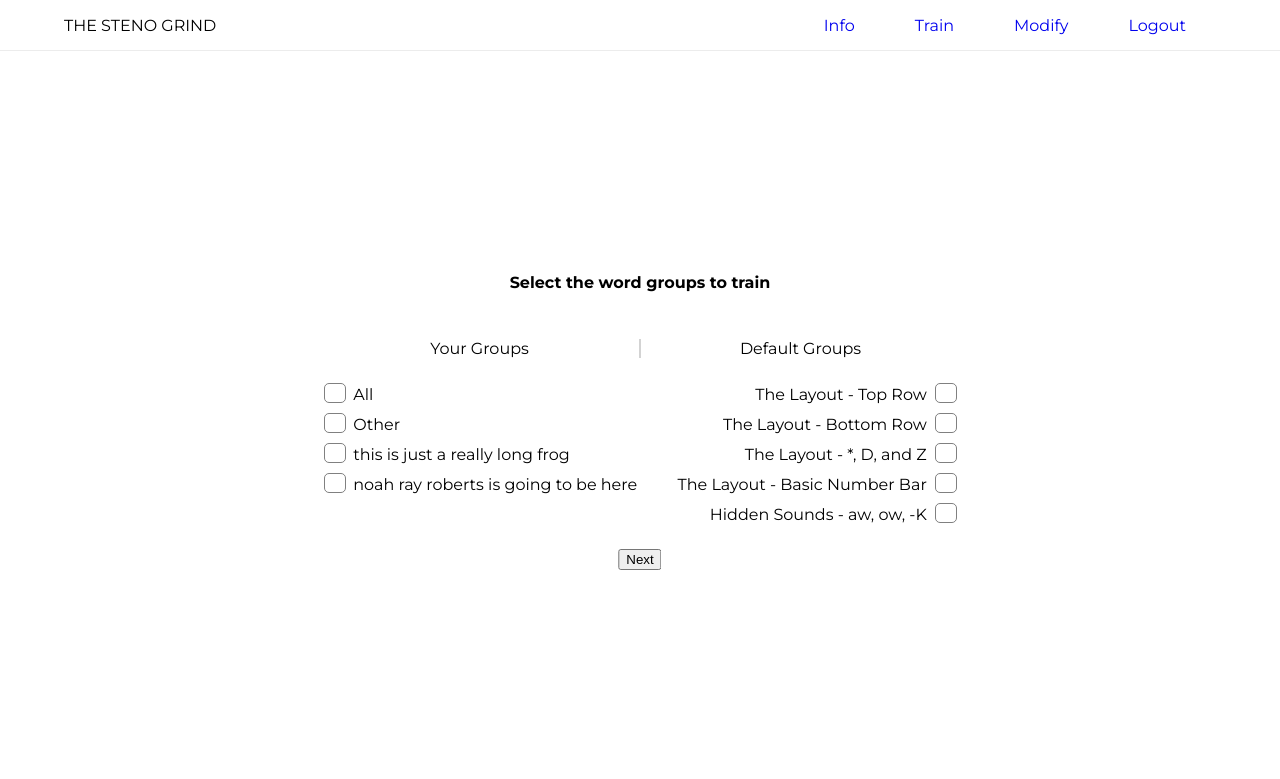
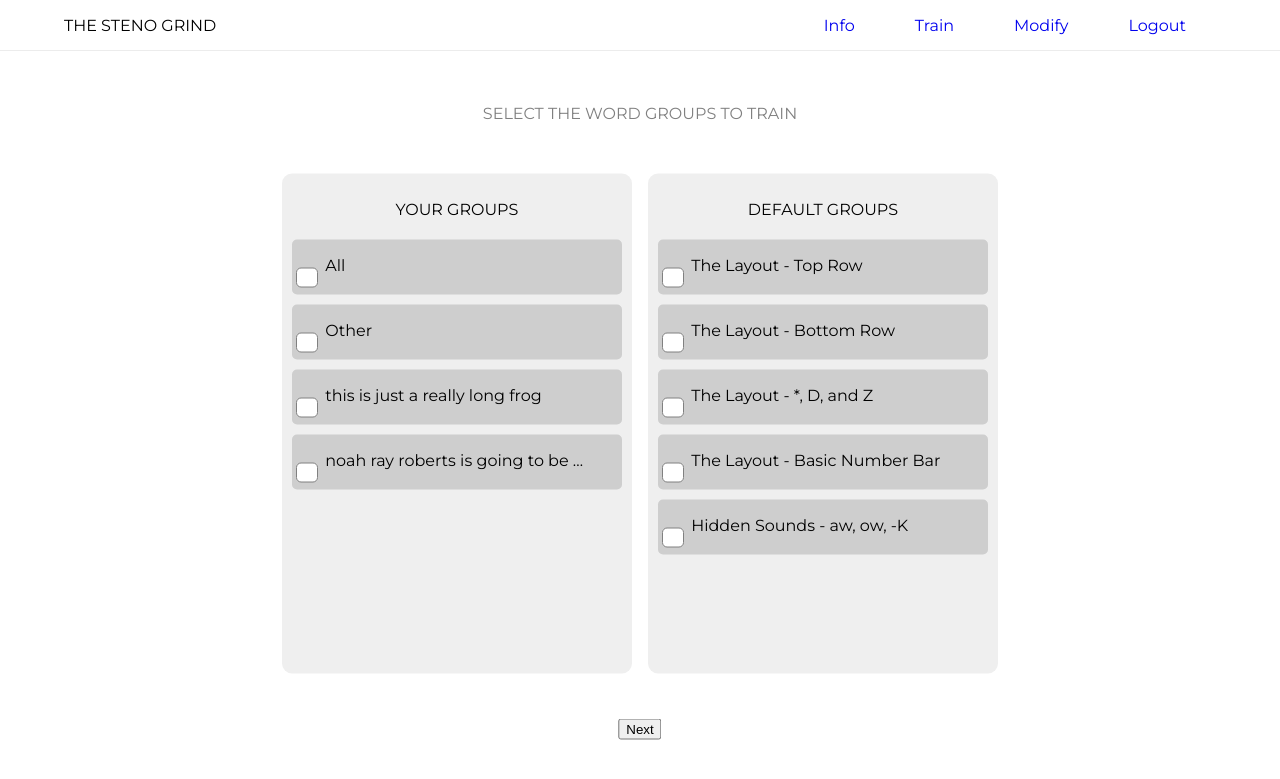
Before and after one commit to NoahRR/The-Steno-Grind, a Django app: page / in a window 1280 px wide. Shown: the top 779 px of the page. Run offline with Django 3.2, Linux system fonts and the light colour scheme; a user stored in the database is signed in; data comes from the database, SQL or seed files in the repository; both versions use the stored data as it was after the commit.

Commit message:
Redesign of train page

```diff
--- a/frontend/static/frontend/base.css
+++ b/frontend/static/frontend/base.css
@@ -11,15 +11,7 @@ input[type='checkbox'] {
 input[type='checkbox']:checked {
     background: #abd;
 }
-.group_cont input{
-    position: relative;
-    transform: translateY(30%);
-}
-.group_cont p{
-    white-space: nowrap;
-    max-width: 100px;
-    text-overflow: ellipsis;
-}
+
 .part2{
     display: none;
 }
@@ -99,3 +91,41 @@ input[type='checkbox']:checked {
     width: 100%;
     height: auto;
 }
+
+#contGroup{
+    display: grid;
+    /* grid-template-columns: repeat(auto-fit, minmax(300px, 1fr)); */
+    grid-template-columns: repeat(auto-fit, 350px);
+    grid-gap: 1rem;
+    grid-auto-flow: dense;
+    grid-auto-rows: 500px;
+    padding: 20px 20px;
+    max-width: 1000px;
+    position: relative;
+}
+.GroupItem{
+    background-color: #EFEFEF;
+    /* box-shadow: 0px 0px 8px -2px rgba(143,143,143,1); */
+    border-radius: 10px;
+    /* overflow: hidden; */
+    grid-column: span 1;
+    grid-row: span 1;
+    padding: 10px;
+    overflow-y: auto;
+}
+.group_cont{
+    width: 100%;
+    background-color: #CECECE;
+    border-radius: 5px;
+    margin: 10px 0;
+}
+.group_cont input{
+    display: inline-block;
+}
+.groupItemName{
+    display: inline-block;
+    width: 80%;
+    overflow: hidden;
+    text-overflow: ellipsis;
+    white-space: nowrap;
+}
--- a/frontend/templates/frontend/groups.html
+++ b/frontend/templates/frontend/groups.html
@@ -8,23 +8,11 @@
 {% block body %}
     <div class="centercont">
 
-        {% comment %} <div class="centercontHeader"> {% endcomment %}
-        {% comment %} </div> {% endcomment %}
-
-        {% comment %} <div class="centercontCont"> {% endcomment %}
-        {% comment %}     <div class="leftcont"> {% endcomment %}
-        {% comment %}     </div> {% endcomment %}
-
-        {% comment %}     <div class="rightcont"> {% endcomment %}
-        {% comment %}     </div> {% endcomment %}
-        {% comment %} </div> {% endcomment %}
-
-
         <form id="group_list_form" action="/train/" method="POST">
 
             <div class="centercontHeader">
-                <p class="part2" style="font-weight: 500; text-align: center;"><b>Choose how many words you would like to train</b></p>
-                <p class="part1" style="font-weight: 500; text-align: center;"><b>Select the word groups to train</b></p>
+                <p class="part2" style="font-weight: 500; text-align: center; color: grey; font-weight: 400;">HOW MANY WORDS YOU WOULD LIKE TO TRAIN</p>
+                <p class="part1" style="font-weight: 500; text-align: center; color: grey; font-weight: 400;">SELECT THE WORD GROUPS TO TRAIN</p>
             </div>
 
             <div class="part2">
@@ -34,35 +22,54 @@
 
             {%csrf_token%}
 
-            <div class="centercontCont part1">
-                <div class="leftcont">
-                    <p style="text-align: center; border-right: 1px solid lightgrey;">Your Groups</p>
+            <div id="contGroup" class="part1">
+                <div class="GroupItem">
+                    <p style="text-align: center; padding-bottom: 5px;">YOUR GROUPS</p>
                     {% for key, value in group_list.items %}
                         <div class="group_cont">
                             <input class="nice_input" type="checkbox" name="G{{value}}">
-                            <p style="display: inline;">{{key}}</p>
+                            <p class="groupItemName">{{key}}</p>
                         </div>
                     {% endfor %}
                 </div>
-
-                <div class="rightcont">
-                    <p style="text-align: center; border-left: 1px solid lightgrey;">Default Groups</p>
+                <div class="GroupItem">
+                    <p style="text-align: center; padding-bottom: 5px;">DEFAULT GROUPS</p>
                     {% for key, value in levels_list.items %}
                         <div class="group_cont">
-                            <p style="display: inline;">{{key}}</p>
                             <input class="nice_input" type="checkbox" name="L{{value}}">
+                            <p class="groupItemName">{{key}}</p>
                         </div>
                     {% endfor %}
                 </div>
             </div>
+
+            {% comment %} <div class="centercontCont part1"> {% endcomment %}
+            {% comment %}     <div class="leftcont"> {% endcomment %}
+            {% comment %}         <p style="text-align: center; border-right: 1px solid lightgrey;">Your Groups</p> {% endcomment %}
+            {% comment %}         {% for key, value in group_list.items %} {% endcomment %}
+            {% comment %}             <div class="group_cont"> {% endcomment %}
+            {% comment %}                 <input class="nice_input" type="checkbox" name="G{{value}}"> {% endcomment %}
+            {% comment %}                 <p style="display: inline;">{{key}}</p> {% endcomment %}
+            {% comment %}             </div> {% endcomment %}
+            {% comment %}         {% endfor %} {% endcomment %}
+            {% comment %}     </div> {% endcomment %}
+
+            {% comment %}     <div class="rightcont"> {% endcomment %}
+            {% comment %}         <p style="text-align: center; border-left: 1px solid lightgrey;">Default Groups</p> {% endcomment %}
+            {% comment %}         {% for key, value in levels_list.items %} {% endcomment %}
+            {% comment %}             <div class="group_cont"> {% endcomment %}
+            {% comment %}                 <p style="display: inline;">{{key}}</p> {% endcomment %}
+            {% comment %}                 <input class="nice_input" type="checkbox" name="L{{value}}"> {% endcomment %}
+            {% comment %}             </div> {% endcomment %}
+            {% comment %}         {% endfor %} {% endcomment %}
+            {% comment %}     </div> {% endcomment %}
+            {% comment %} </div> {% endcomment %}
 
         </form>
 
         <div class="aftergroups">
             <button id="nextbtn" class="part1" onclick="nextStep()">Next</button>
         </div>
-        {% comment %} <button id="nextbtn" class="part1" onclick="nextStep()">Next</button> {% endcomment %}
-
 
         {% comment %} <button class="part2" onclick="location.reload()">Back</button> {% endcomment %}
         {% comment %} <button class="part2" onclick="document.querySelector('#group_list_form').submit();">Train</button> {% endcomment %}
```
Also changed, not shown: db.sqlite3.
